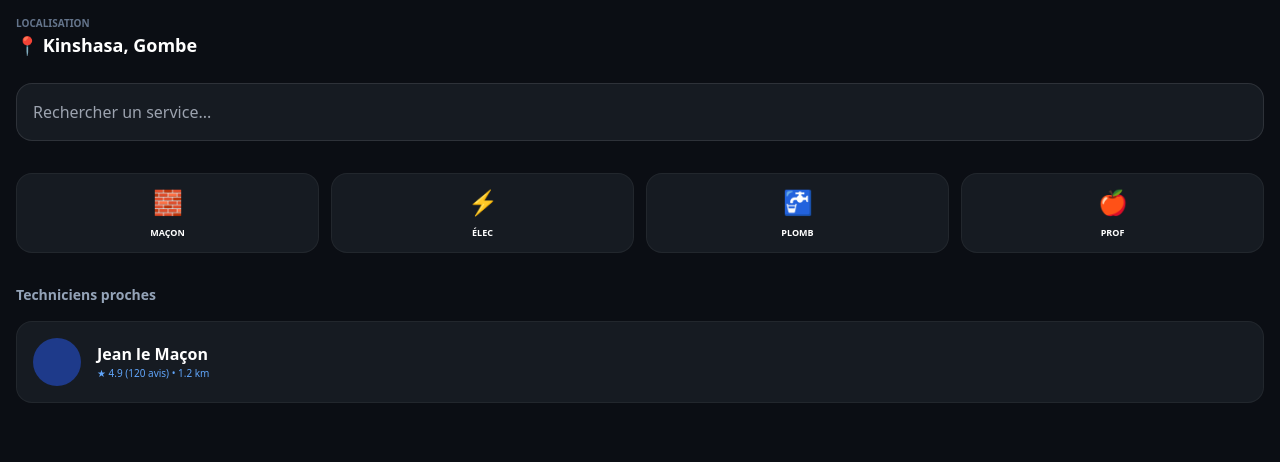
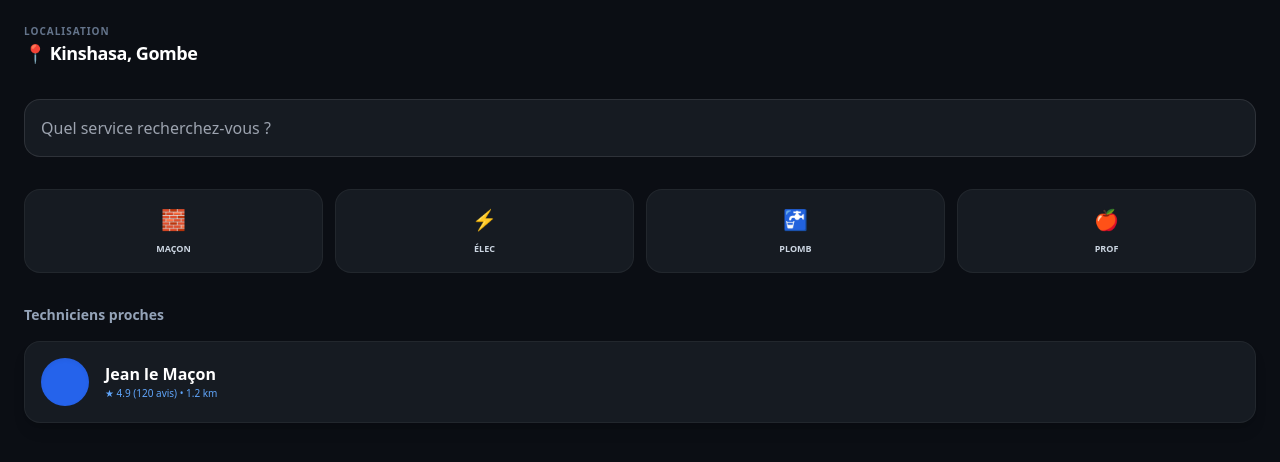
Before and after one commit to jephtedev/j-tech-rdc, a website: page client.html in a window 1280 px wide. Drawn offline with nearby package versions, Linux system fonts and the light colour scheme.

Commit message:
Refactor client.html for improved layout and semantics
Updated HTML structure and improved accessibility features.

```diff
--- a/client.html
+++ b/client.html
@@ -1,49 +1,57 @@
 <!DOCTYPE html>
-<html lang="fr">
+<html lang="fr" class="bg-[#0B0E14]">
 <head>
     <meta charset="UTF-8">
+    <meta name="viewport" content="width=device-width, initial-scale=1.0">
+    <title>J-TECH HUB | Trouver un service</title>
     <script src="https://cdn.tailwindcss.com"></script>
 </head>
-<body class="bg-[#0B0E14] text-white p-4">
+<body class="text-white p-6 antialiased">
 
-    <div class="mb-6">
-        <p class="text-[10px] uppercase text-slate-500 font-bold">Localisation</p>
-        <p class="text-lg font-black">📍 Kinshasa, Gombe</p>
+    <!-- Localisation -->
+    <header class="mb-8">
+        <p class="text-[10px] uppercase text-slate-500 font-bold tracking-widest">Localisation</p>
+        <p class="text-lg font-black tracking-tight">📍 Kinshasa, Gombe</p>
+    </header>
+
+    <!-- Barre de Recherche -->
+    <div class="mb-8">
+        <input type="text" placeholder="Quel service recherchez-vous ?" class="w-full bg-[#161B22] p-4 rounded-2xl border border-white/10 outline-none focus:border-orange-500 transition-colors">
     </div>
 
-    <div class="mb-8">
-        <input type="text" placeholder="Rechercher un service..." class="w-full bg-[#161B22] p-4 rounded-2xl border border-white/10 outline-none focus:border-blue-500">
+    <!-- Catégories -->
+    <nav class="grid grid-cols-4 gap-3">
+        <div class="bg-[#161B22] p-4 rounded-2xl text-center border border-white/5 hover:border-orange-500 transition-all cursor-pointer">
+            <span class="text-xl">🧱</span>
+            <p class="text-[9px] mt-2 uppercase font-bold text-slate-300">Maçon</p>
         </div>
+        <div class="bg-[#161B22] p-4 rounded-2xl text-center border border-white/5 hover:border-orange-500 transition-all cursor-pointer">
+            <span class="text-xl">⚡</span>
+            <p class="text-[9px] mt-2 uppercase font-bold text-slate-300">Élec</p>
+        </div>
+        <div class="bg-[#161B22] p-4 rounded-2xl text-center border border-white/5 hover:border-orange-500 transition-all cursor-pointer">
+            <span class="text-xl">🚰</span>
+            <p class="text-[9px] mt-2 uppercase font-bold text-slate-300">Plomb</p>
+        </div>
+        <div class="bg-[#161B22] p-4 rounded-2xl text-center border border-white/5 hover:border-orange-500 transition-all cursor-pointer">
+            <span class="text-xl">🍎</span>
+            <p class="text-[9px] mt-2 uppercase font-bold text-slate-300">Prof</p>
+        </div>
+    </nav>
 
-    <div class="grid grid-cols-4 gap-3">
-        <div class="bg-[#161B22] p-3 rounded-2xl text-center border border-white/5 hover:border-blue-500 transition">
-            <span class="text-2xl">🧱</span>
-            <p class="text-[9px] mt-2 uppercase font-bold">Maçon</p>
-        </div>
-        <div class="bg-[#161B22] p-3 rounded-2xl text-center border border-white/5 hover:border-blue-500 transition">
-            <span class="text-2xl">⚡</span>
-            <p class="text-[9px] mt-2 uppercase font-bold">Élec</p>
-        </div>
-        <div class="bg-[#161B22] p-3 rounded-2xl text-center border border-white/5 hover:border-blue-500 transition">
-            <span class="text-2xl">🚰</span>
-            <p class="text-[9px] mt-2 uppercase font-bold">Plomb</p>
-        </div>
-        <div class="bg-[#161B22] p-3 rounded-2xl text-center border border-white/5 hover:border-blue-500 transition">
-            <span class="text-2xl">🍎</span>
-            <p class="text-[9px] mt-2 uppercase font-bold">Prof</p>
-        </div>
-    </div>
-
-    <h2 class="text-sm font-bold mt-8 mb-4 text-slate-400">Techniciens proches</h2>
+    <!-- Liste Techniciens -->
+    <section class="mt-8">
+        <h2 class="text-sm font-bold mb-4 text-slate-400">Techniciens proches</h2>
         <div class="space-y-4">
-        <div class="bg-[#161B22] p-4 rounded-2xl flex items-center gap-4 border border-white/5">
-            <div class="w-12 h-12 bg-blue-900 rounded-full"></div>
+            <article class="bg-[#161B22] p-4 rounded-2xl flex items-center gap-4 border border-white/5 hover:border-blue-500 transition-all shadow-lg">
+                <div class="w-12 h-12 bg-blue-600 rounded-full shadow-inner"></div>
                 <div>
                     <p class="font-bold">Jean le Maçon</p>
-                <p class="text-[10px] text-blue-400">★ 4.9 (120 avis) • 1.2 km</p>
+                    <p class="text-[10px] text-blue-400 font-medium">★ 4.9 (120 avis) • 1.2 km</p>
                 </div>
+            </article>
         </div>
-    </div>
+    </section>
 
 </body>
         </html>
```
Lines whose indentation alone changed are shown as unchanged.
